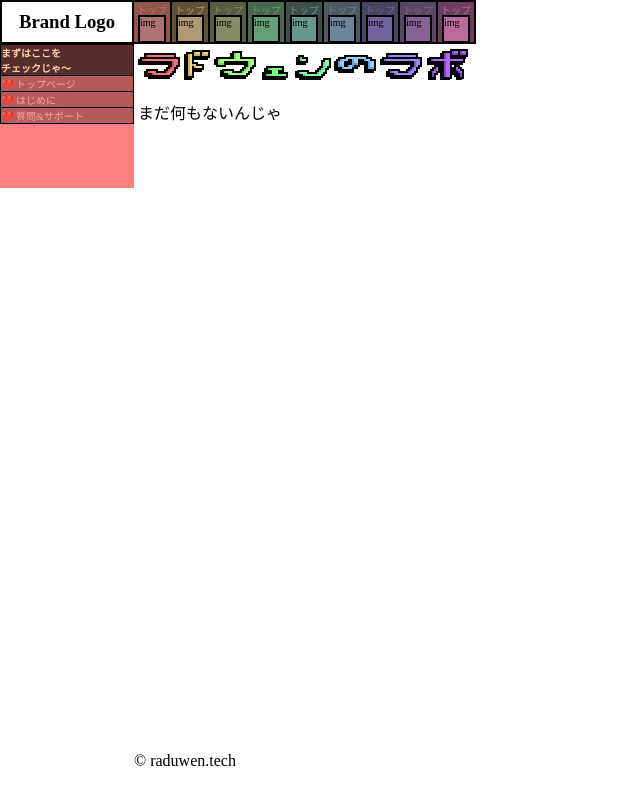
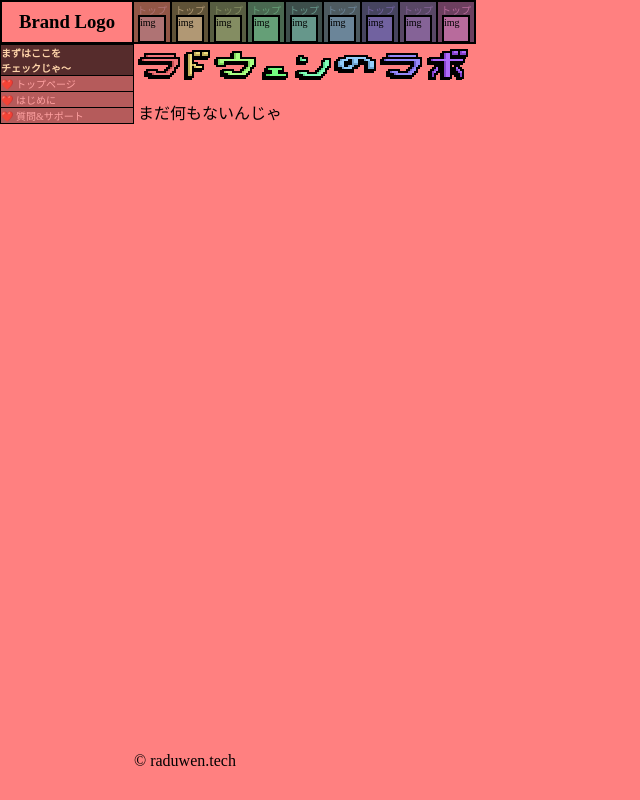
Before and after one commit to raduwen/raduwen.github.io, a Next.js app: page /home in a window 1280 px wide. Shown: the whole page, without its empty margins (0-640 px from the left). Built offline with nearby package versions, Linux system fonts and the light colour scheme.

Commit message:
bg-color

```diff
--- a/styles/layout.module.css
+++ b/styles/layout.module.css
@@ -6,6 +6,11 @@
   /* header:44px / main / footer:64px */
   grid-template-rows: 44px 1fr 64px;
   min-height: 100vh;
+
+  /* background-color: rgb(232, 151, 151); */
+
+  background-color: rgb(255, 128, 128);
+  /* background-color: rgb(255, 115, 115); */
 }
 
 .header {
```
